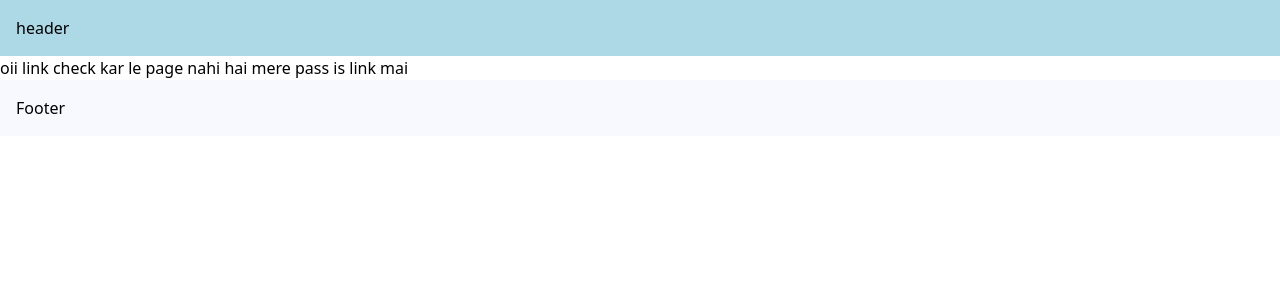
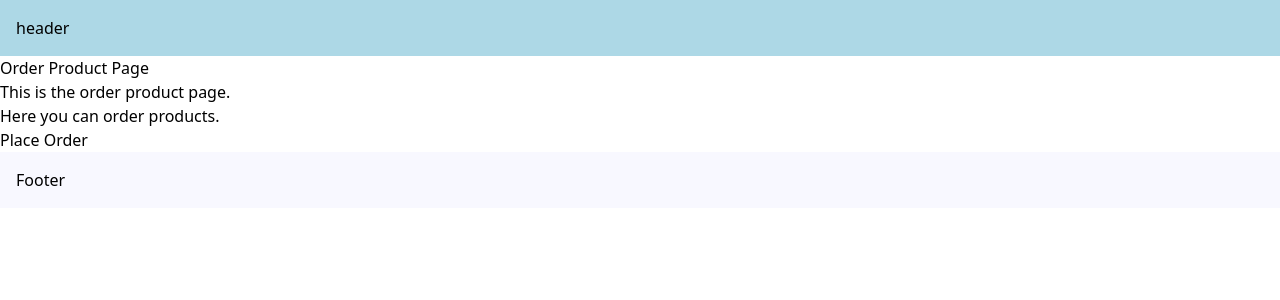
Before and after one commit to Mr-BlackHat-lab/nextjs16, a Next.js app: page /oder-product in a window 1280 px wide. Before the commit this address had no page. Shown: the top 300 px of the page. Built offline with nearby package versions, Linux system fonts and the light colour scheme.

Commit message:
next navigaition router and redirect

```diff
--- /dev/null
+++ b/src/app/oder-product/page.tsx
@@ -0,0 +1,21 @@
+"use client";
+import { useRouter } from "next/navigation";
+export default function OrderProductPage() {
+  const router = useRouter();
+  const handleclick = () => {
+    router.replace("/");
+    alert("Order placed successfully!");
+    console.log("Order placed successfully!");
+  };
+  return (
+    <>
+      <div>
+        <h1>Order Product Page</h1>
+        <p>This is the order product page.</p>
+        <p>Here you can order products.</p>
+      </div>
+
+      <button onClick={handleclick}>Place Order</button>
+    </>
+  );
+}
```
